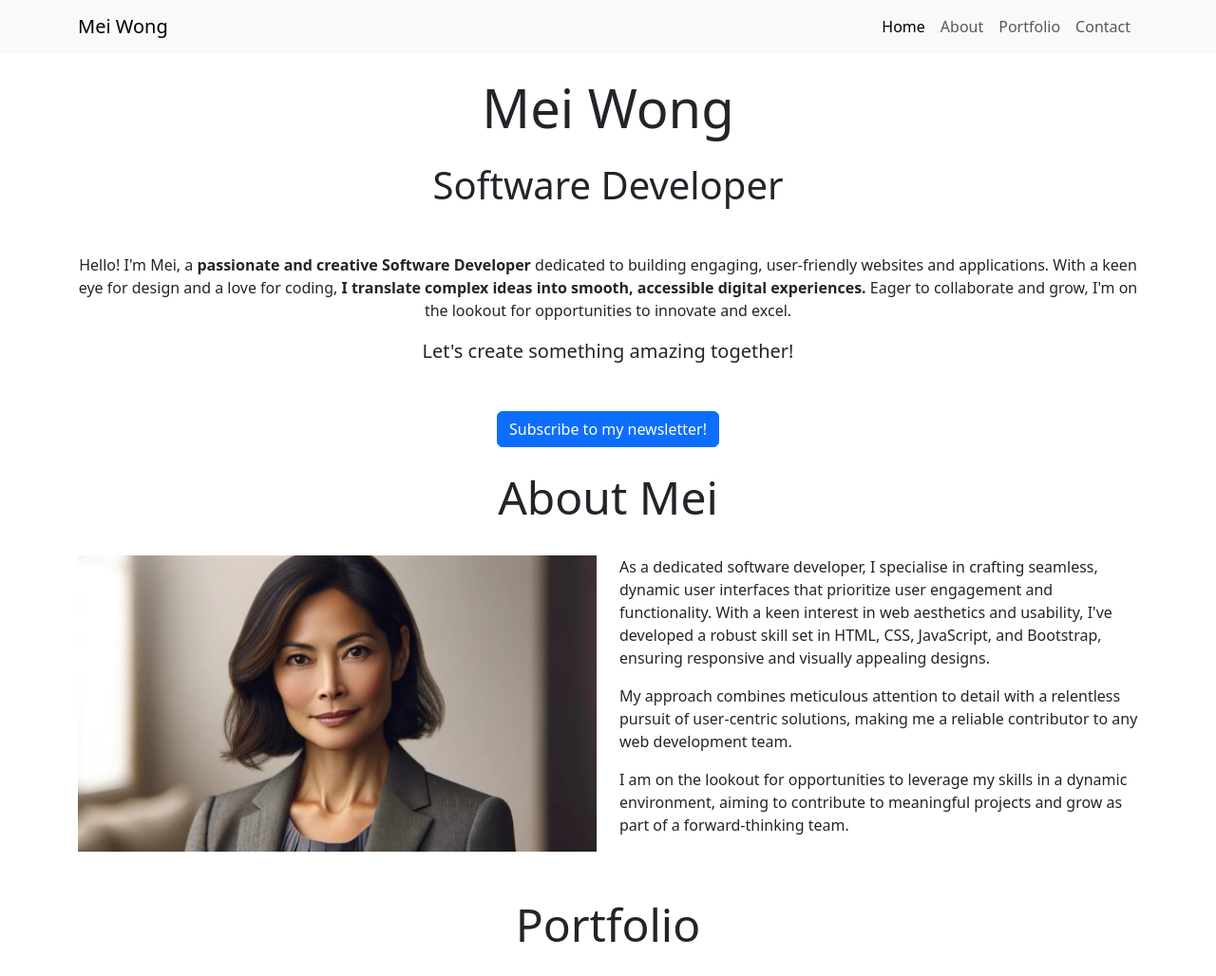
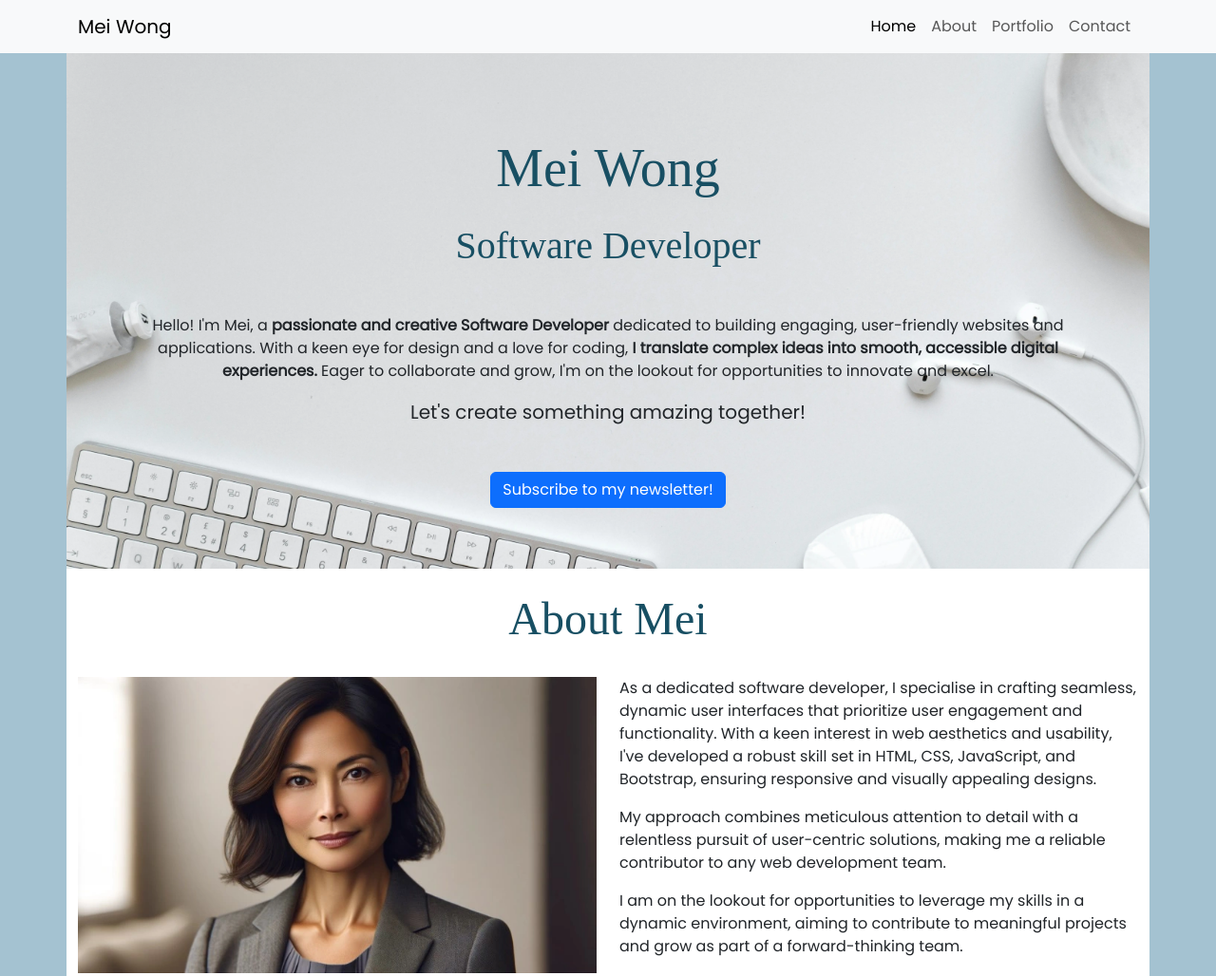
Before and after one commit to miiahedenheim/bootstrap, a plain HTML site: page index.html in a window 1280 px wide. Shown: the top 1028 px of the page at 95% size. Drawn offline with nearby package versions, Linux system fonts and the light colour scheme.

Commit message:
added first coustimes styles

```diff
--- /dev/null
+++ b/assets/css/style.css
@@ -0,0 +1,50 @@
+/*
+    #a4c2d1; egg blue
+    #dbdcde; light grey
+    #1f7798; mid-blue
+    #184f63; dark-blue
+*/
+
+/* global styles*/
+
+@import url('https://fonts.googleapis.com/css2?family=DM+Serif+Display:ital@0;1&family=Poppins&display=swap');
+
+body {
+    font-family: "poppins";
+    background-color:  #a4c2d1;
+}
+
+h1,
+h2 {
+    font-family: "DM Serif Dispaly", serif;
+    color: #184f63;
+}
+
+/*About section*/
+
+#about {
+    background-color: white;
+}
+
+/*Portfolio*/
+
+#portfolio {
+    background-color: #dbdcde;
+}
+
+/*contact*/
+
+#contact {
+    background-color: white;
+}
+
+/*Hero*/
+
+#hero {
+    background-image: url("../images/background.webp");
+    background-color: #dbdcde;
+    background-size: cover;
+    background-position: 50% 70%;
+    min-height: 500px;
+    padding: 5% 7%;
+}
--- a/index.html
+++ b/index.html
@@ -8,6 +8,8 @@
     <!-- Bootstrap CSS Link -->
     <link href="https://cdn.jsdelivr.net/npm/bootstrap@5.3.3/dist/css/bootstrap.min.css" rel="stylesheet"
         integrity="sha384-QWTKZyjpPEjISv5WaRU9OFeRpok6YctnYmDr5pNlyT2bRjXh0JMhjY6hW+ALEwIH" crossorigin="anonymous">
+       <!--costum CSS stylesheet-->
+        <link rel="stylesheet" href="assets/css/style.css">
 </head>
 
 <body>
```
Also changed, not shown: assets/images/background.webp (added).
